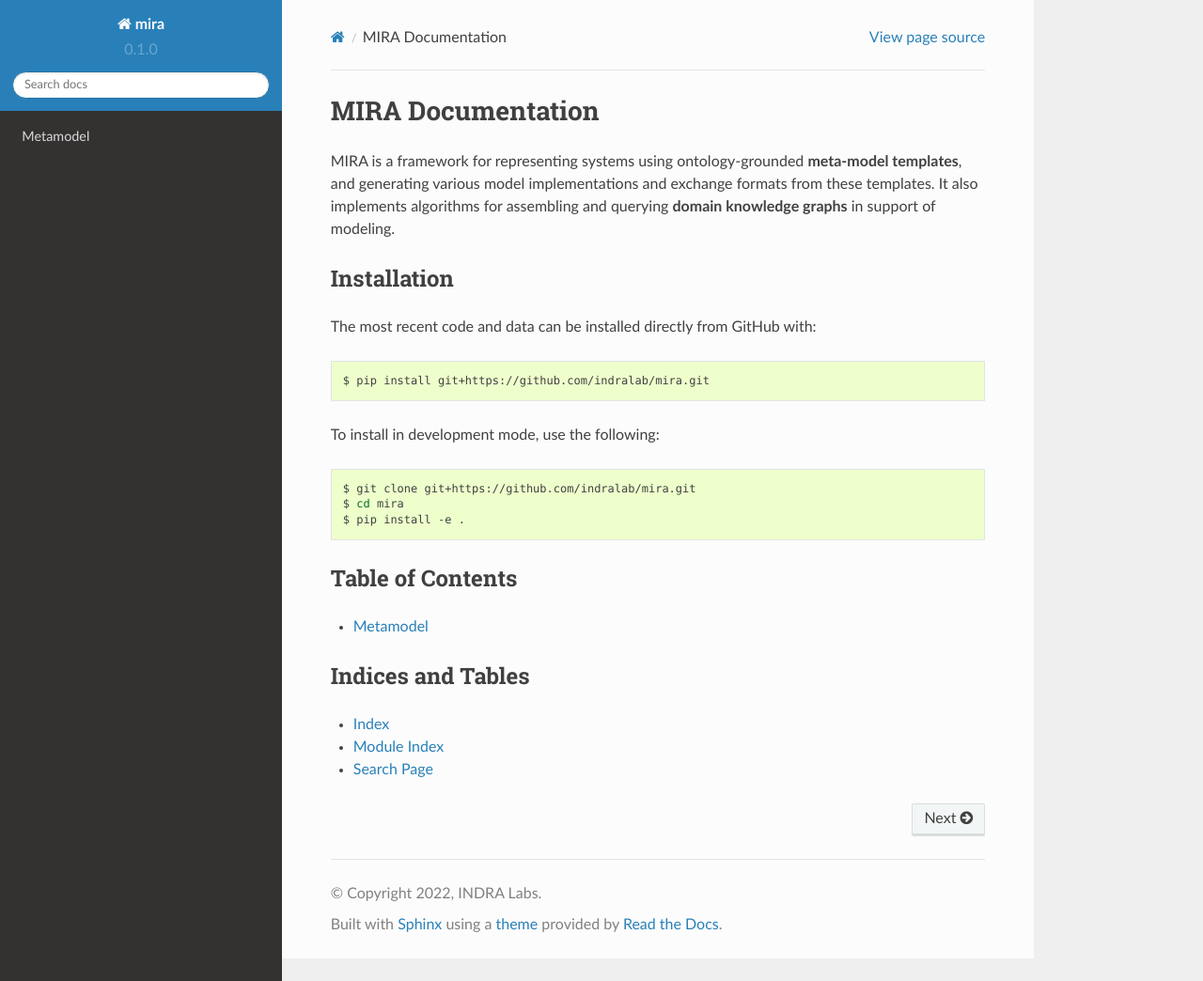
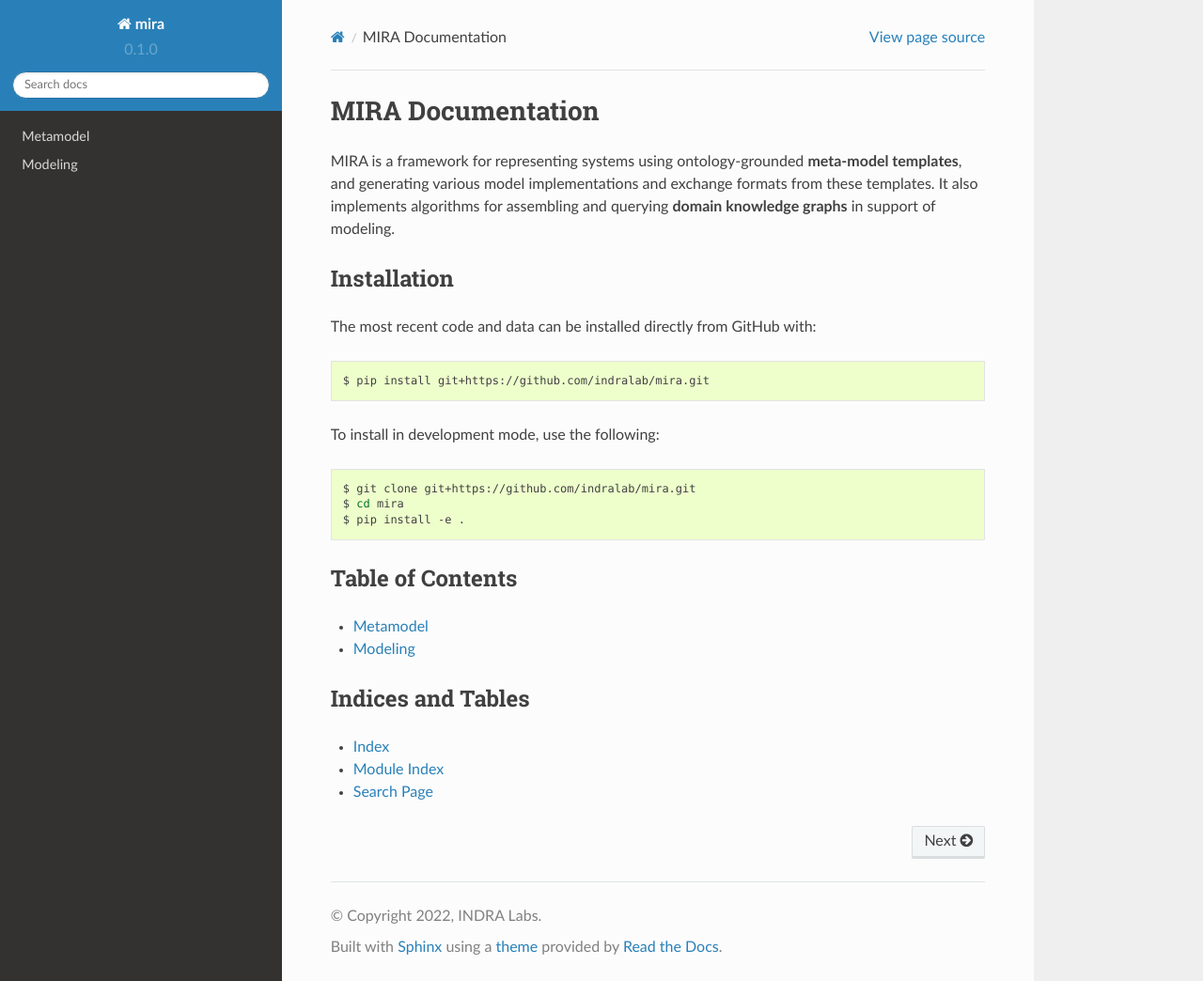
Before and after one commit to gyorilab/mira, a Sphinx documentation site: the page built from docs/source/index.rst, in a window 1280 px wide and 1044 px high. Shown: the whole window at 94% size. Built offline with Sphinx 7.4.7 and the Read the Docs theme 2.0.0, drawn with Linux system fonts in a browser that asks for light colours.

Commit message:
Add modeling docs

```diff
--- a/docs/source/index.rst
+++ b/docs/source/index.rst
@@ -29,6 +29,7 @@
    :maxdepth: 2
 
    metamodel
+   modeling
 
 Indices and Tables
 ------------------
--- /dev/null
+++ b/docs/source/modeling.rst
@@ -0,0 +1,5 @@
+Modeling
+========
+.. automodapi:: mira.modeling
+
+.. automodapi:: mira.modeling.ode
```
Also changed, not shown: 1 other file.
